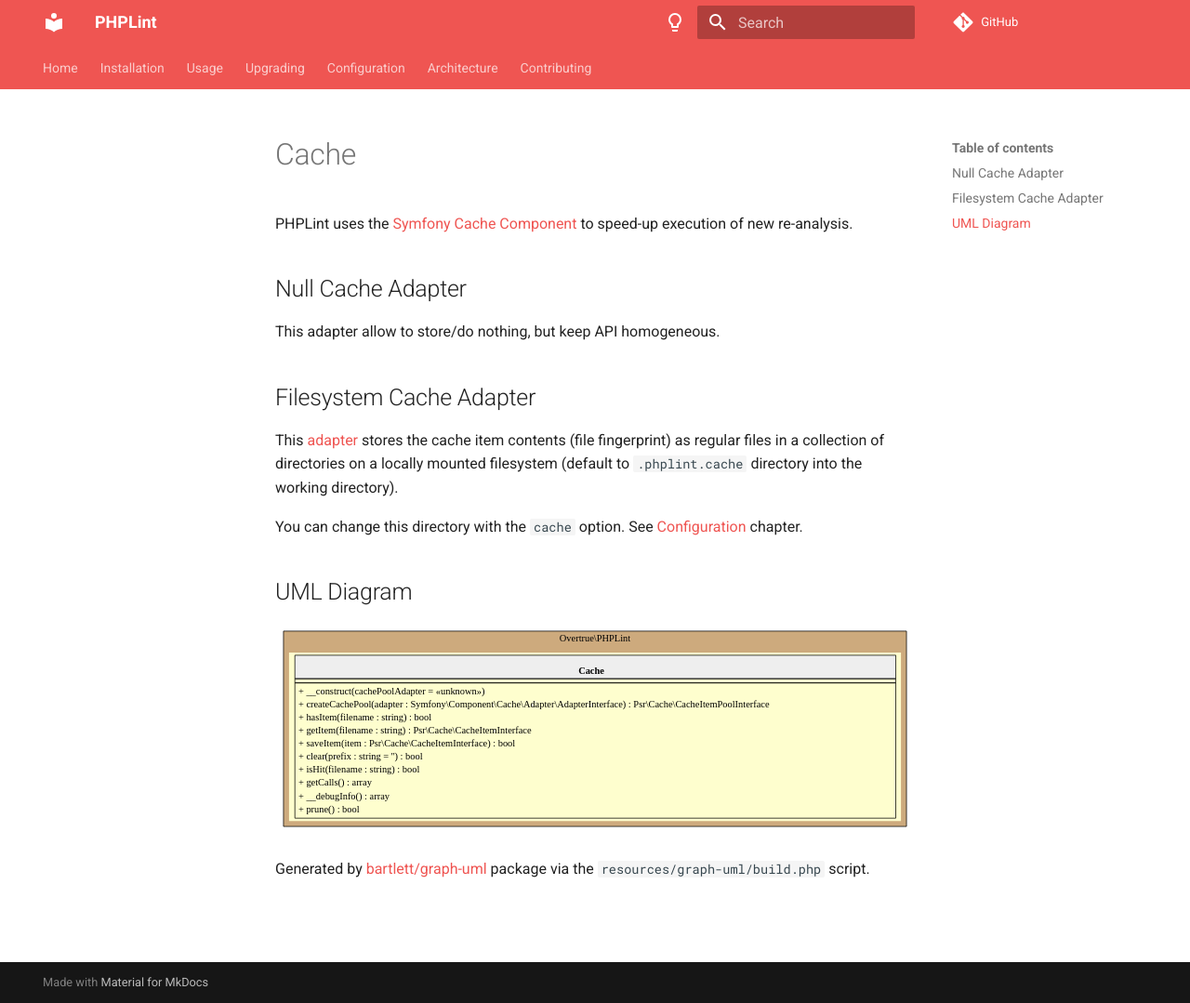
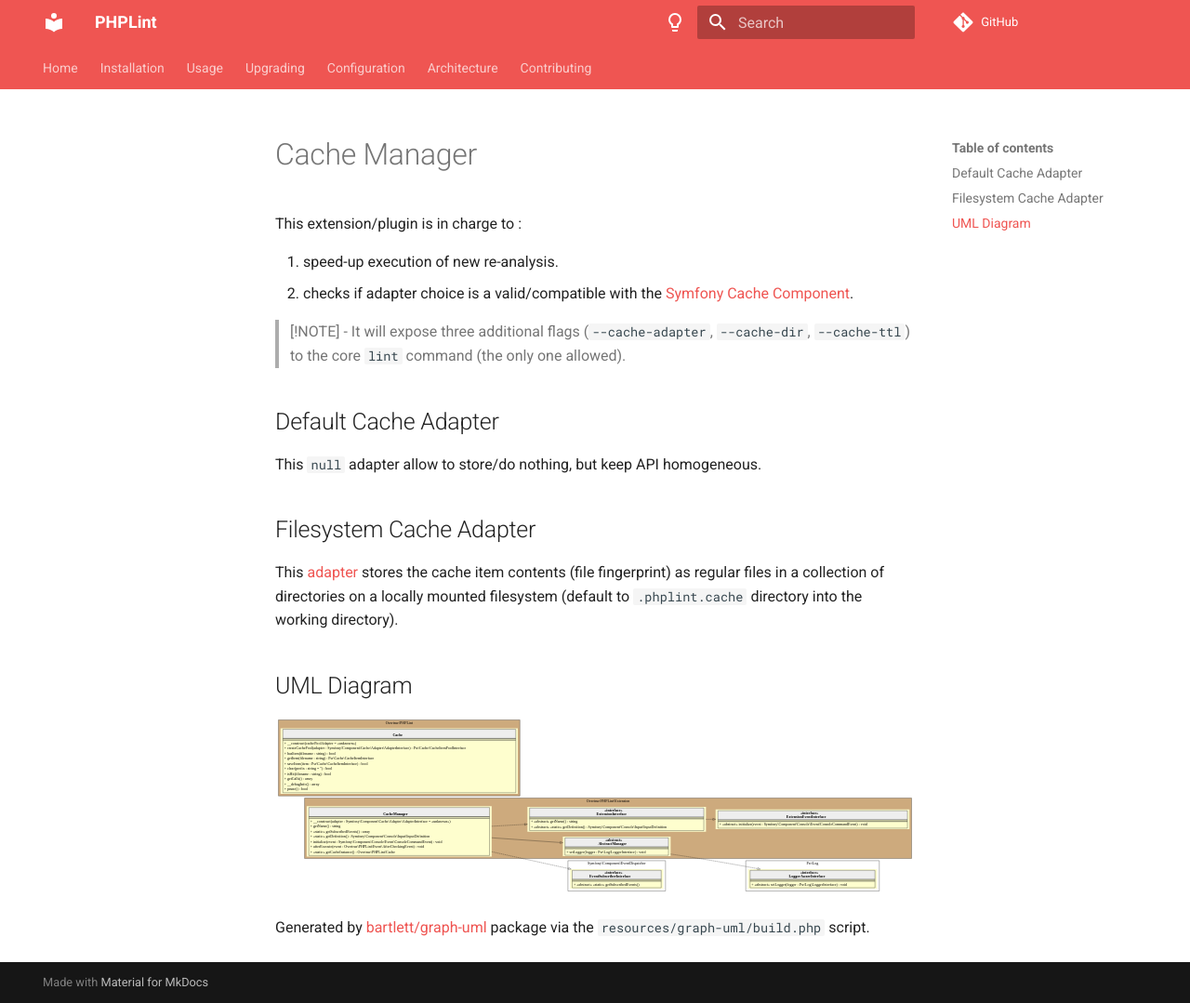
Before and after one commit to overtrue/phplint, an MkDocs documentation site: the page built from docs/architecture/extension/cacheManager.md, in a window 1280 px wide and 1079 px high. Shown: the whole window at 93% size. Built offline with MkDocs 1.6.1 and Material for MkDocs 9.7.7, drawn with Linux system fonts in a browser that asks for light colours; comment, search, counter and statistics services are not loaded.

Commit message:
update UML graph architecture about the CacheManager extension

```diff
--- a/docs/architecture/cache.md
+++ b/docs/architecture/extension/cacheManager.md
@@ -1,21 +1,25 @@
-# Cache
+# Cache Manager
 
-PHPLint uses the [Symfony Cache Component][symfony/cache] to speed-up execution of new re-analysis.
+This extension/plugin is in charge to :
 
-## Null Cache Adapter
+1. speed-up execution of new re-analysis.
+2. checks if adapter choice is a valid/compatible with the [Symfony Cache Component][symfony/cache].
 
-This adapter allow to store/do nothing, but keep API homogeneous.
+> [!NOTE]
+> - It will expose three additional flags (`--cache-adapter`, `--cache-dir`, `--cache-ttl`) to the core `lint` command (the only one allowed).
+
+## Default Cache Adapter
+
+This `null` adapter allow to store/do nothing, but keep API homogeneous.
 
 ## Filesystem Cache Adapter
 
 This [adapter][filesystem-adapter] stores the cache item contents (file fingerprint) as regular files in a collection
 of directories on a locally mounted filesystem (default to `.phplint.cache` directory into the working directory).
 
-You can change this directory with the `cache` option. See [Configuration](../configuration.md#cache-cache) chapter.
-
 ## UML Diagram
 
-![UML Diagram](../assets/cache-uml-diagram.svg)
+![UML Diagram](../../assets/cache-uml-diagram.svg)
 
 Generated by [bartlett/graph-uml][bartlett/graph-uml] package via the `resources/graph-uml/build.php` script.
 
```
Also changed, not shown: docs/architecture/README.md (+1 -1 lines), docs/assets/cache-uml-diagram.svg, 1 other file.
